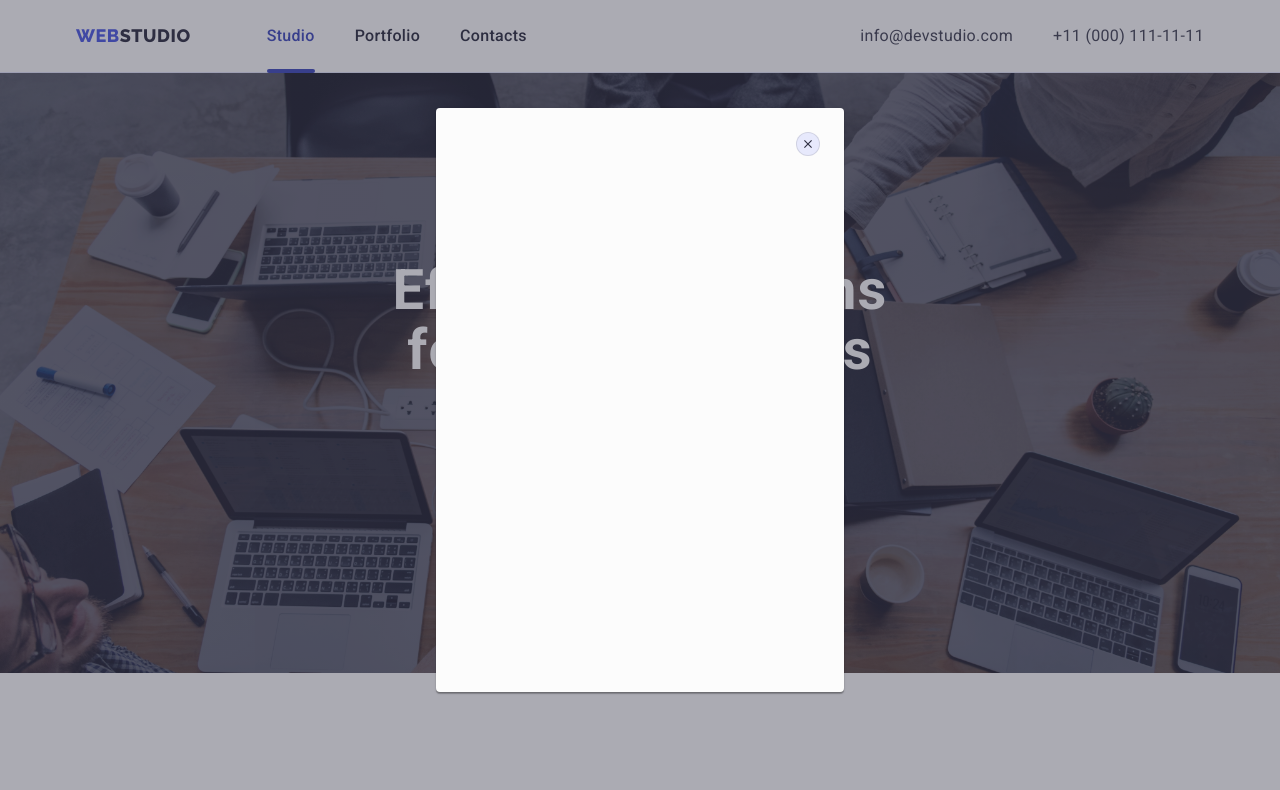
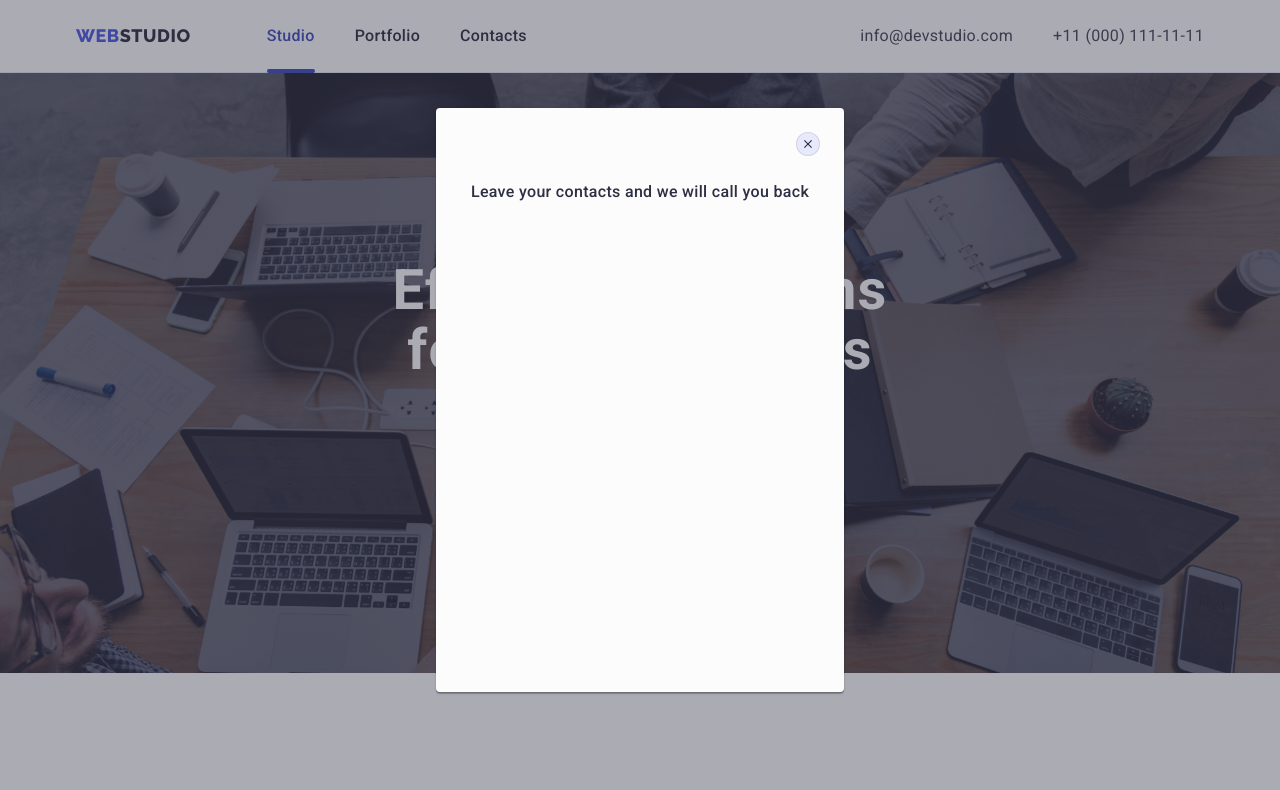
Before and after one commit to Viktor1907/goit-markup-hw-05, a plain HTML site: page index.html in a window 1280 px wide. Both pictures are taken after a click on the button "Order Service". Shown: the top 790 px of the page. Drawn offline with nearby package versions, Linux system fonts and the light colour scheme.

Commit message:
modal-contact

```diff
--- a/css/styles.css
+++ b/css/styles.css
@@ -788,6 +788,7 @@ color: var(--accent-color);
     box-shadow: 0px 1px 1px rgba(0, 0, 0, 0.14), 0px 1px 3px rgba(0, 0, 0, 0.12),
     0px 2px 1px rgba(0, 0, 0, 0.2);
     border-radius: 4px;
+    padding: 72px 24px 24px 24px;
 }
 
 .backdrop.is-hidden .modal {
@@ -830,3 +831,13 @@ color: var(--accent-color);
     opacity: 0;
     pointer-events: none;
 }
+
+.modal-contact {
+    font-weight: 500;
+    font-size: 16px;
+    line-height: 1.5;
+    text-align: center;
+    letter-spacing: 0.02em;
+    color: var(--title-text-color);
+    margin-bottom: 16px;
+}
--- a/index.html
+++ b/index.html
@@ -417,9 +417,14 @@
                     <use href="./images/icons.svg#close-black-18dp-2-1"></use>
                 </svg>
             </button>
+            <p class="modal-contact">Leave your contacts and we will call you back</p>
+            <script src="./js/modal.js"></script>
         </div>
     </div>
-    <script src="./js/modal.js"></script>
+
+
+
+
 
 </body>
 
```
